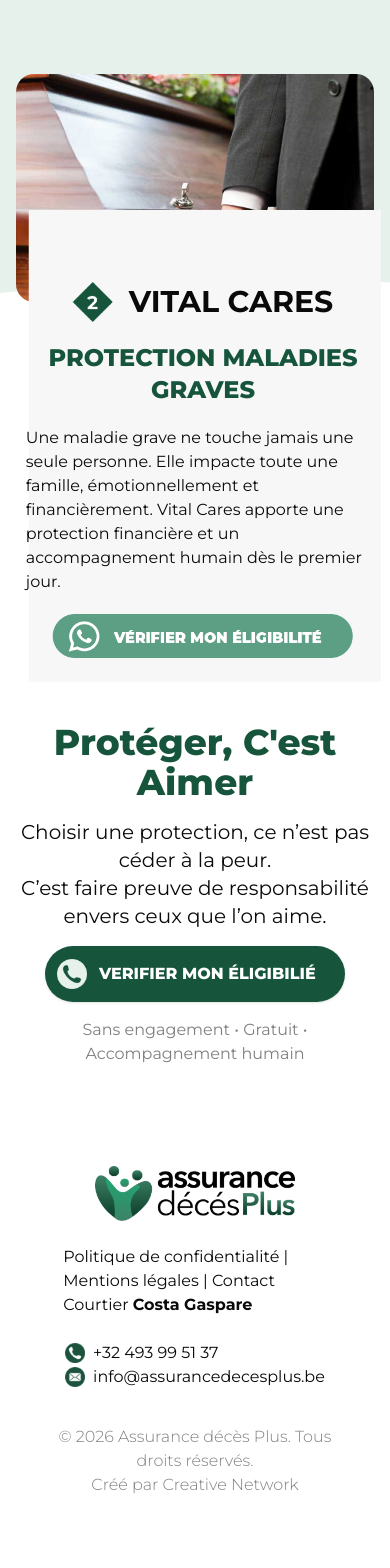
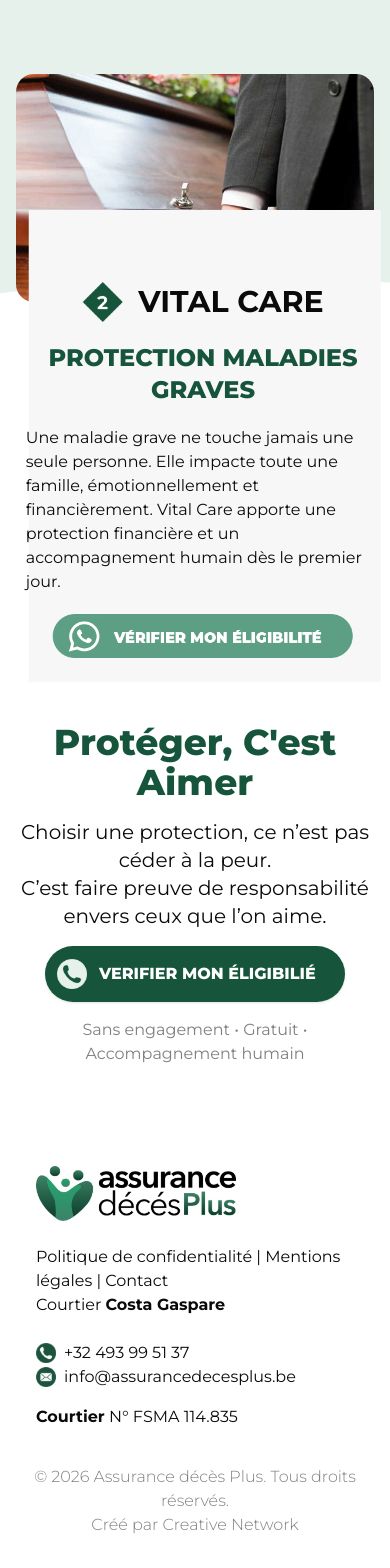
Before and after one commit to celbarrah/Altas_Montana, a Next.js app: page /services in a window 390 px wide. Shown: the part 1295-2863 px from the top of the page. Before the commit the page ends 2828 px from the top, so only its background shows below. Built offline with nearby package versions, Linux system fonts and the light colour scheme.

Commit message:
making some content change

```diff
--- a/app/problematique/page.jsx
+++ b/app/problematique/page.jsx
@@ -54,7 +54,7 @@ const page = () => {
              <section className='h-auto md:h-110 absolute z-10 -bottom-50 left-1/2 -translate-x-1/2 w-[95%] md:w-[85%] xl:w-[75%]'>
               <nav className="grid grid-cols-1 gap-4 h-full relative py-6">
                 <div className="grid grid-cols-2 md:grid-cols-3 gap-4 justify-items-center px-4">
-                    <Image src="/el1.png" alt="btn" width={300} height={100} className="w-full  h-auto" />
+                    <Image src="/el1.png" alt="btn" width={300} height={200} className="w-full  h-auto" />
                     <Image src="/el2.png" alt="btn" width={300} height={100} className="w-full h-auto" />
                     <Image src="/el3.png" alt="btn" width={300} height={100} className="w-full h-auto" />
                     <div className="col-span-1 order-3 md:order-2 md:col-span-3 grid grid-cols-1 md:grid-cols-2 gap-4 justify-items-center">
@@ -94,7 +94,7 @@ const page = () => {
                         </div>
                         <p>Beaucoup de familles ne s’y attendent pas. <br /> Et pourtant, cette situation est fréquente.</p>
                    </div>
-                    <Image src={"/prob_pic1.png"} alt='btn' width={200} height={100} className='w-[95%] md:w-[90%] h-full relative left-0 top-3 md:top-0 md:left-20 object-cover bg-center'/>
+                    <Image src={"/prob_pic1.png"} alt='btn' width={2000} height={2000} className='w-[95%] md:w-[90%] h-full relative left-0 top-3 md:top-0 md:left-20 object-cover bg-center'/>
                 </nav>
             </section>
             <section className='flex justify-center items-center flex-col gap-5 w-[95%] md:w-[80%] xl:w-[70%] mt-30'>
@@ -143,7 +143,7 @@ const page = () => {
             <section className='flex justify-center items-center flex-col gap-5 w-[95%] md:w-[80%] m-auto mt-10'>
              <h2 className='font-extrabold text-3xl text-[#16553C] text-start uppercase'>Pourquoi anticiper aujourd’hui ?</h2>
               <nav className=' rounded-2xl h-auto w-full mt-10 grid grid-cols-1 gap-3 md:gap-0 md:grid-cols-2 py-10'>
-                    <Image src={"/prob_pic5.png"} alt='btn' width={200} height={100} className='w-[80%] h-full relative left-0 md:left-20 object-cover bg-center'/>
+                    <Image src={"/prob_pic5.png"} alt='btn' width={1000} height={1000} className='w-[80%] h-full relative left-0 md:left-20 object-cover bg-center'/>
                    <div className='pl-2 md:pl-10 flex flex-col gap-4 relative'>
                         <h1 className='text-xl '>Espérance de vie en Belgique (projection 2080)</h1>
                         <div className='flex flex-col gap-2 mt-5'>
@@ -173,10 +173,10 @@ const page = () => {
                         <p className='mt-5'>
                             Grâce à notre simulateur gratuit en ligne, vous pouvez découvrir votre tarif  et avancer dans votre demande en toute autonomie, sans intermédiaire
                         </p>
-            <a href="https://cares.innogarant.com/index.php/funeralCares/quotation/index?language=fr&brokernumber=20389" target="_blank"><button className='hover w-62.5 h-14 rounded-full  text-white font-extrabold bg-[#16553C]'>Calculer Ma Prime</button></a>
+            <a href="https://Care.innogarant.com/index.php/funeralCare/quotation/index?language=fr&brokernumber=20389" target="_blank"><button className='hover w-62.5 h-14 rounded-full  text-white font-extrabold bg-[#16553C]'>Calculer Ma Prime</button></a>
 
                    </div>
-                    <Image src={"/prob_pic6.png"} alt='btn' width={200} height={100} className='w-100 h-full rounded-2xl relative mt-4 md:mt-0 left-0 md:left-20 object-cover bg-center'/>
+                    <Image src={"/prob_pic6.png"} alt='btn' width={1000} height={1000} className='w-100 h-full rounded-2xl relative mt-4 md:mt-0 left-0 md:left-20 object-cover bg-center'/>
 
                 </nav>
             </section>
--- a/app/services/page.jsx
+++ b/app/services/page.jsx
@@ -10,7 +10,7 @@ export const metadata = {
   openGraph: {
     title: "Services de Protection Familiale – Assurance Décès Plus",
     description:
-      "Soulagez vos proches avec des solutions simples : Assistance Obsèques et Vital Cares pour les maladies graves.",
+      "Soulagez vos proches avec des solutions simples : Assistance Obsèques et Vital Care pour les maladies graves.",
     url: "https://assurancedecesplus.be/services",
     siteName: "Assurance Décès Plus",
     locale: "fr_BE",
@@ -47,13 +47,13 @@ const page = () => {
             <div className='flex flex-col gap-5 justify-center items-center md:items-start pl-4'>
                 <div className='flex items-center justify-center md:justify-start text-center md:text-start gap-4 mt-10'>
                   <Image src={"/2.png"} alt='2' width={40} height={40} />
-                  <h1 className='text-3xl font-bold'>VITAL CARES</h1>
+                  <h1 className='text-3xl font-bold'>VITAL CARE</h1>
                 </div>
                 <h2 className='font-extrabold text-2xl text-[#16553C] uppercase text-center md:items-start'>Protection maladies graves</h2>
                 <p>
                   Une maladie grave ne touche jamais une seule personne.
                   Elle impacte toute une famille, émotionnellement et financièrement.
-                  Vital Cares apporte une protection financière et un accompagnement humain dès le premier jour.
+                  Vital Care apporte une protection financière et un accompagnement humain dès le premier jour.
                 </p>
                  <a href="https://wa.me/32492861660" target='_blank'>
                 <Image src={"/whats_btn.png"} alt='btn' width={300} height={100} />
--- a/components/Client.jsx
+++ b/components/Client.jsx
@@ -7,7 +7,7 @@ const Client = () => {
       <div className='w-[95%] md:w-full'>
         <h1 className='font-extrabold text-2xl md:text-4xl'>Notre partenaires</h1>
       <div className='grid grid-cols-1 justify-center items-center place-items-center gap-10 md:gap-3 mt-8 md:mt-14'>
-        <Image src={"/partenaire.png"} alt='Partenaire' height={142} width={1722} className='w-full scale-130 md:scale-100 '/>
+        <Image src={"/cares.png"} alt='Partenaire' height={142} width={1722} className='w-[150px] md:w-[200px] '/>
         {/* <Image src={"/client2.png"} alt='Axa' height={100} width={150} />
         <Image src={"/client3.png"} alt='Patronale' height={100} width={300} />
         <Image src={"/das.svg"} alt='assurance' height={70} width={100} />
--- a/components/Footer.jsx
+++ b/components/Footer.jsx
@@ -3,8 +3,8 @@ import React from 'react'
 
 const Footer = () => {
   return (
-    <footer className='px-10 flex flex-col items-center gap-9 pb-9 pt-5'>
-        <div className='flex justify-between items-center flex-col md:flex-row gap-6 w-[85%]'>
+    <footer className='px-2 md:px-10 flex flex-col items-center gap-9 pb-9 pt-5 mt-20 md:mt-0'>
+        <div className='flex justify-between items-start md:items-center flex-col md:flex-row gap-6 w-[85%]'>
             <Image src={"/logo2.png"} alt='logo' height={100} width={200} />
              <p>Politique de confidentialité | Mentions légales | Contact <br /> Courtier <span className='font-bold'>Costa Gaspare</span></p>
             <div>
@@ -15,6 +15,9 @@ const Footer = () => {
                 <div className='flex items-center gap-2'>
                     <Image src={"/email.png"} alt='logo' height={20} width={20} />
                     <p className=''><a href="mailto:info@assurancedecesplus.be">info@assurancedecesplus.be</a></p>
+                </div>
+                 <div className='flex items-center gap-2 mt-4'>
+                   <p><span className='font-bold'>Courtier</span> N° FSMA 114.835</p>
                 </div>
             </div>
         </div>
--- a/components/Services.jsx
+++ b/components/Services.jsx
@@ -23,10 +23,10 @@ const Services = () => {
             </div>
         </nav>
         <nav className='flex flex-col items-center'>
-            <h3 className='h-14 p-2 w-80 md:w-100 flex flex-col justify-center items-center bg-[#E6F1EC] font-extrabold rounded-4xl text-2xl'>Vital Cares <span className='font-medium text-[14px]'>Protection maladies graves</span></h3>
+            <h3 className='h-14 p-2 w-80 md:w-100 flex flex-col justify-center items-center bg-[#E6F1EC] font-extrabold rounded-4xl text-2xl'>Vital Care <span className='font-medium text-[14px]'>Protection maladies graves</span></h3>
             <div className='p-10 item2 h-125 w-90 xl:w-112.5 rounded-4xl flex flex-col justify-between items-center text-start'>
                 <p className='font-bold'>Le cancer ne touche pas qu’une personne. Il touche toute une famille. </p>
-                <p>Vital Cares complète votre protection en cas de maladie grave ou de décès.</p>
+                <p>Vital care complète votre protection en cas de maladie grave ou de décès.</p>
                 <p className='font-bold'>Un soutien financier et humain, destiné :</p>
                 <ul className='list-disc'>
                     <li>aux particuliers</li>
```
Also changed, not shown: public/cares.png (added).
